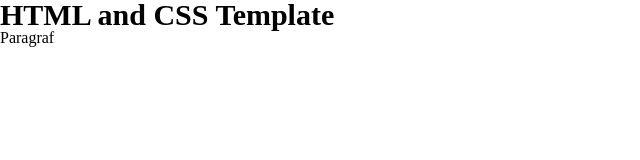
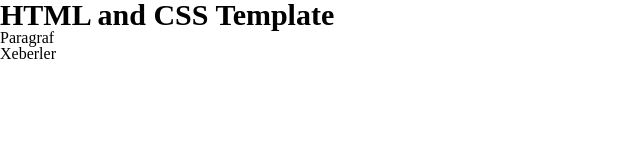
Before and after one commit to eminazeroglu/html-and-css, a plain HTML site: page index.html in a window 1280 px wide. Shown: the full height of the page, 0-640 px from the left. Drawn offline with Linux system fonts and the light colour scheme.

Commit message:
yeni section yaratdim

```diff
--- a/index.html
+++ b/index.html
@@ -9,5 +9,8 @@
 <body>
     <h1>HTML and CSS Template</h1>
     <p>Paragraf</p>
+    <section>
+        Xeberler
+    </section>
 </body>
 </html>
```
